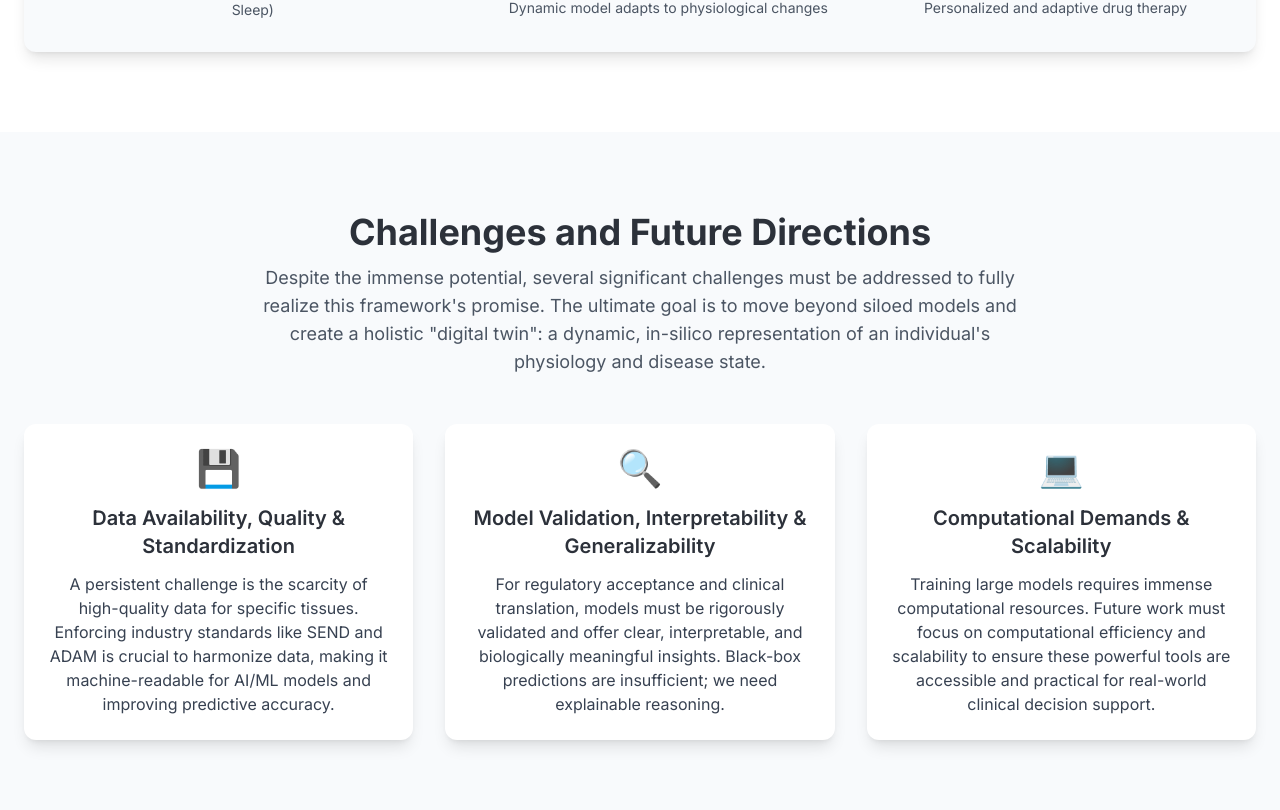
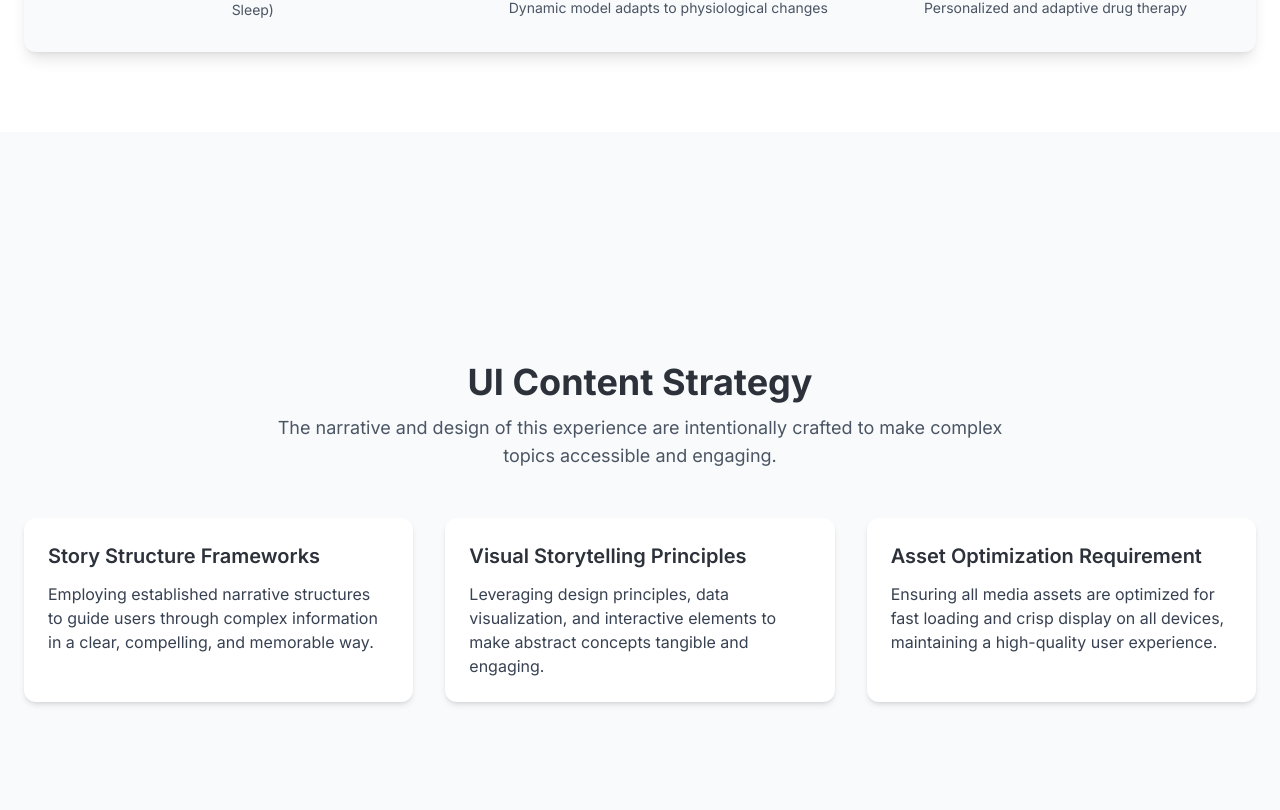
Before and after one commit to PriKalra/precision-med-narrative-framework, a React (Vite) app: page / in a window 1280 px wide. Shown: the part 7610-8420 px from the top of the page. Built offline with nearby package versions, Linux system fonts and the light colour scheme.

Commit message:
Add UI content strategy outline
Add outline for story structure, visual storytelling, and asset optimization.

```diff
--- /dev/null
+++ b/src/components/sections/ContentStrategySection.tsx
@@ -0,0 +1,43 @@
+
+import React from 'react';
+import FadeIn from '../ui/FadeIn';
+
+const contentPoints = [
+  {
+    title: 'Story Structure Frameworks',
+    description: 'Employing established narrative structures to guide users through complex information in a clear, compelling, and memorable way.',
+  },
+  {
+    title: 'Visual Storytelling Principles',
+    description: 'Leveraging design principles, data visualization, and interactive elements to make abstract concepts tangible and engaging.',
+  },
+  {
+    title: 'Asset Optimization Requirement',
+    description: 'Ensuring all media assets are optimized for fast loading and crisp display on all devices, maintaining a high-quality user experience.',
+  },
+];
+
+const ContentStrategySection: React.FC<{ id: string }> = ({ id }) => {
+  return (
+    <section id={id} className="py-20 min-h-screen snap-start flex items-center">
+      <div className="container mx-auto px-6">
+        <div className="text-center mb-12">
+          <h2 className="text-3xl md:text-4xl font-bold mb-3">UI Content Strategy</h2>
+          <p className="text-lg text-gray-600 max-w-3xl mx-auto">The narrative and design of this experience are intentionally crafted to make complex topics accessible and engaging.</p>
+        </div>
+        <div className="grid md:grid-cols-1 lg:grid-cols-3 gap-8">
+          {contentPoints.map((point, index) => (
+            <FadeIn key={point.title} delay={index * 200}>
+              <div className="p-6 bg-white rounded-xl shadow-md h-full">
+                <h3 className="text-xl font-semibold mb-3">{point.title}</h3>
+                <p className="text-gray-700">{point.description}</p>
+              </div>
+            </FadeIn>
+          ))}
+        </div>
+      </div>
+    </section>
+  );
+};
+
+export default ContentStrategySection;
--- a/src/components/sections/FutureSection.tsx
+++ b/src/components/sections/FutureSection.tsx
@@ -10,7 +10,7 @@ const challenges = [
 
 const FutureSection: React.FC<{ id: string }> = ({ id }) => {
     return (
-        <section id={id} className="py-20 min-h-screen snap-start flex items-center">
+        <section id={id} className="py-20 min-h-screen bg-white snap-start flex items-center">
             <div className="container mx-auto px-6">
                 <div className="text-center mb-12">
                     <h2 className="text-3xl md:text-4xl font-bold mb-3">Challenges and Future Directions</h2>
--- a/src/pages/Index.tsx
+++ b/src/pages/Index.tsx
@@ -7,9 +7,10 @@ import IntroductionSection from '@/components/sections/IntroductionSection';
 import ChallengeSection from '@/components/sections/ChallengeSection';
 import SolutionSection from '@/components/sections/SolutionSection';
 import UseCasesSection from '@/components/sections/UseCasesSection';
+import ContentStrategySection from '@/components/sections/ContentStrategySection';
 import FutureSection from '@/components/sections/FutureSection';
 
-const sectionIds = ['introduction', 'the-challenge', 'the-solution', 'use-cases', 'future'];
+const sectionIds = ['introduction', 'the-challenge', 'the-solution', 'use-cases', 'content-strategy', 'future'];
 
 const Index = () => {
     const [activeSection, setActiveSection] = useState('');
@@ -49,6 +50,7 @@ const Index = () => {
                 <ChallengeSection id="the-challenge" />
                 <SolutionSection id="the-solution" />
                 <UseCasesSection id="use-cases" />
+                <ContentStrategySection id="content-strategy" />
                 <FutureSection id="future" />
             </main>
             <Footer />
```
